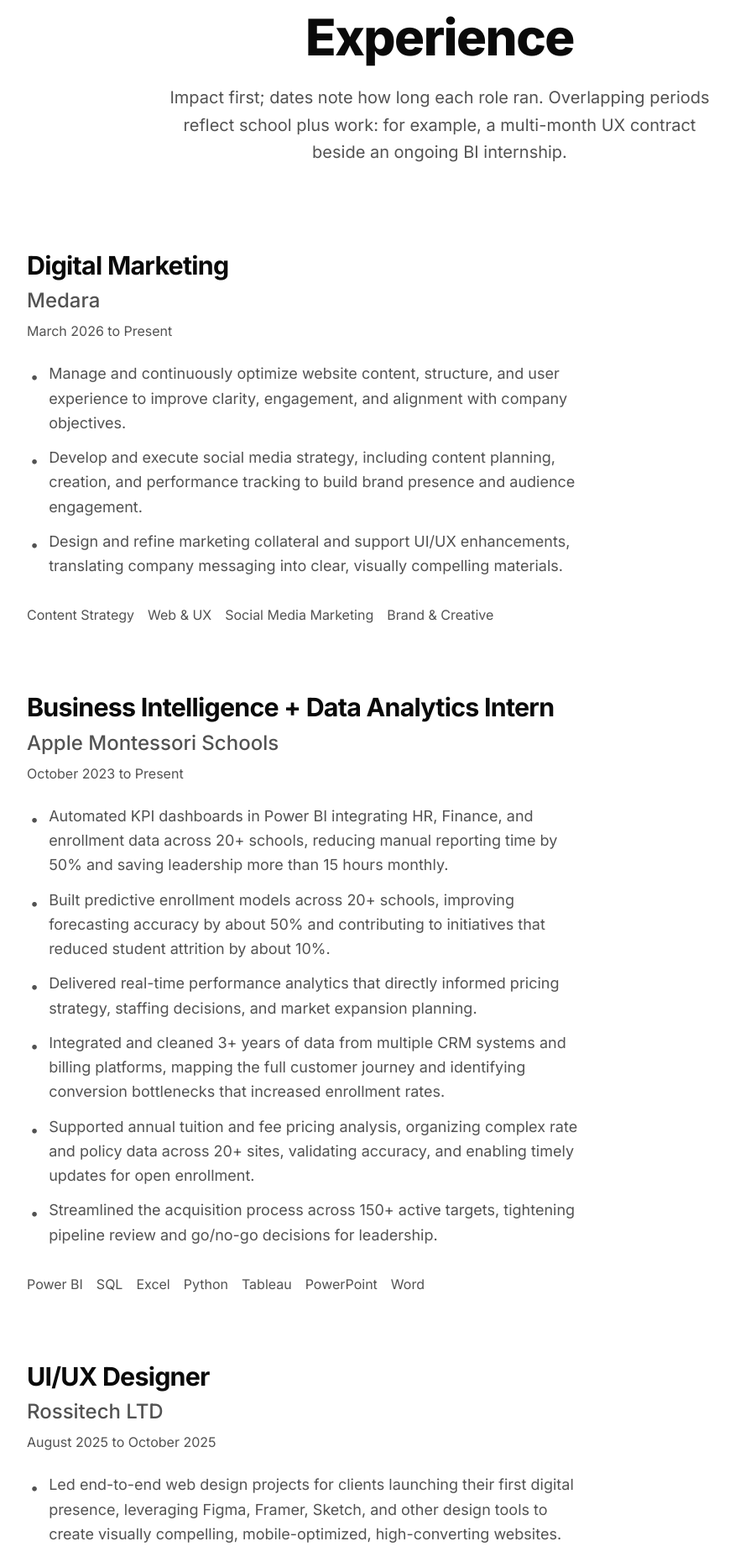
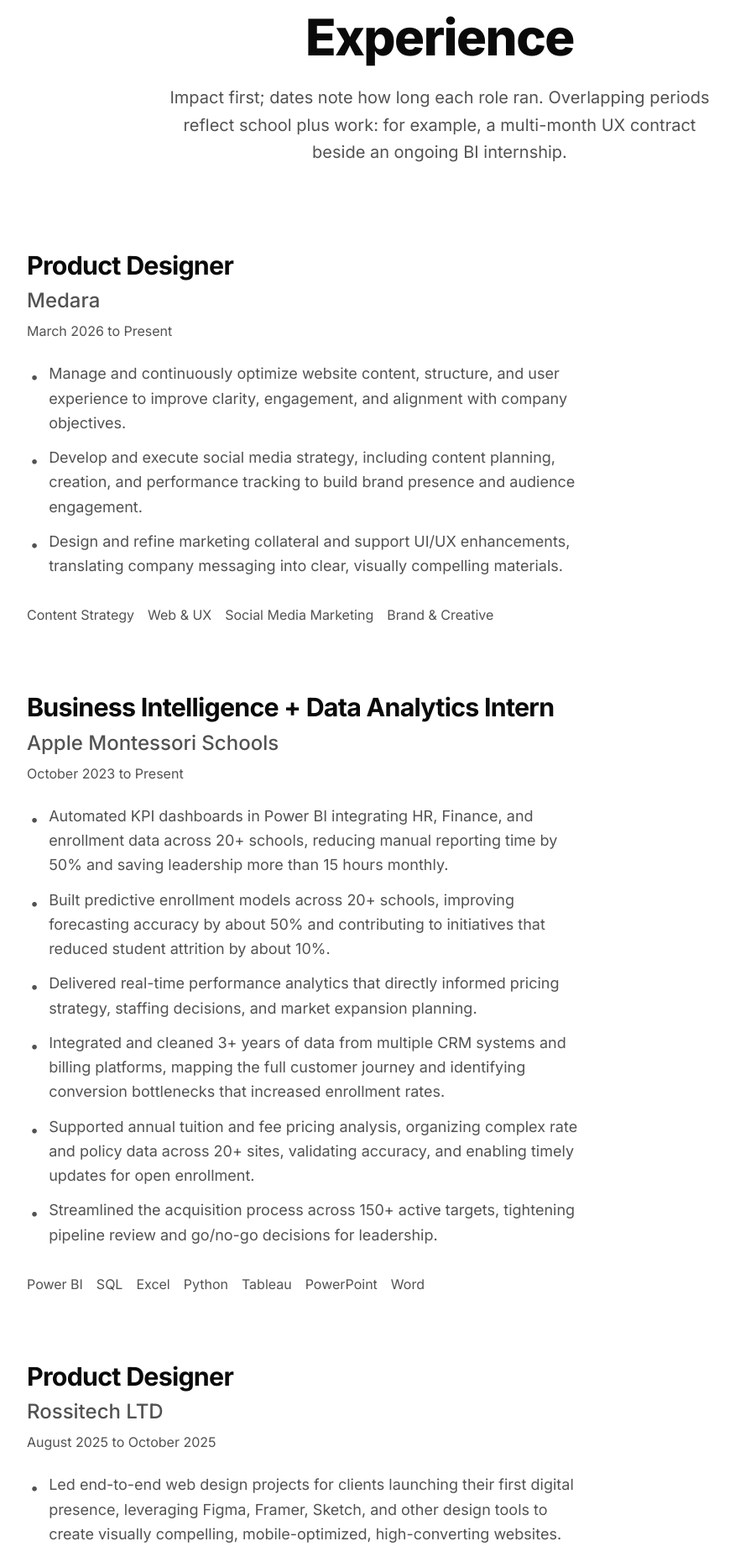
Before and after one commit to charlie2bored/charlie2bored, a Next.js app: page / in a window 1280 px wide. Shown: the part 969-2823 px from the top of the page at 84% size, without its empty margins (116-992 px from the left). Built offline with nearby package versions, Linux system fonts and the light colour scheme; no server answers.

Commit message:
Retitle Medara and Rossitech roles to Product Designer

```diff
--- a/src/components/Experience.tsx
+++ b/src/components/Experience.tsx
@@ -5,7 +5,7 @@
 const experiences = [
   {
     year: 'March 2026 to Present',
-    title: 'Digital Marketing',
+    title: 'Product Designer',
     company: 'Medara',
     description: [
       'Manage and continuously optimize website content, structure, and user experience to improve clarity, engagement, and alignment with company objectives.',
@@ -30,7 +30,7 @@
   },
   {
     year: 'August 2025 to October 2025',
-    title: 'UI/UX Designer',
+    title: 'Product Designer',
     company: 'Rossitech LTD',
     description: [
       'Led end-to-end web design projects for clients launching their first digital presence, leveraging Figma, Framer, Sketch, and other design tools to create visually compelling, mobile-optimized, high-converting websites.',
```
